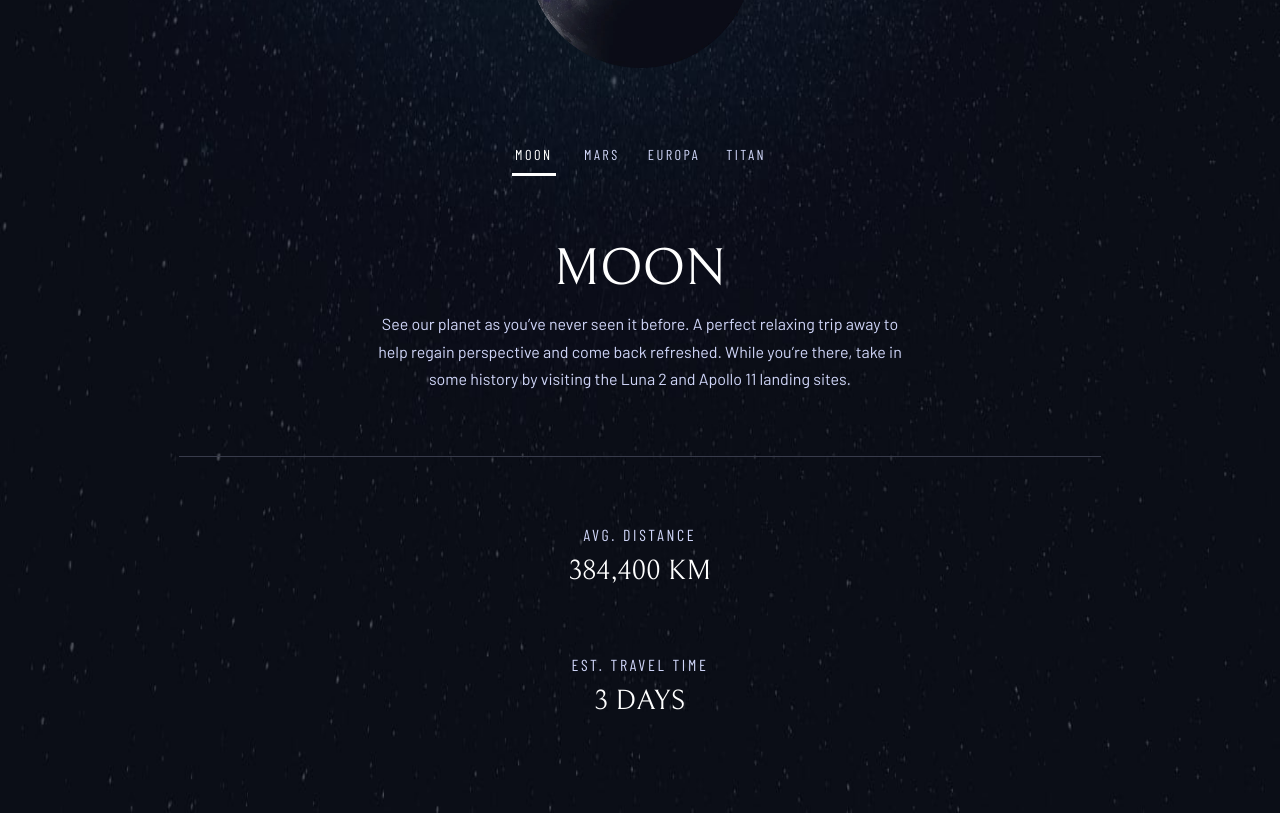
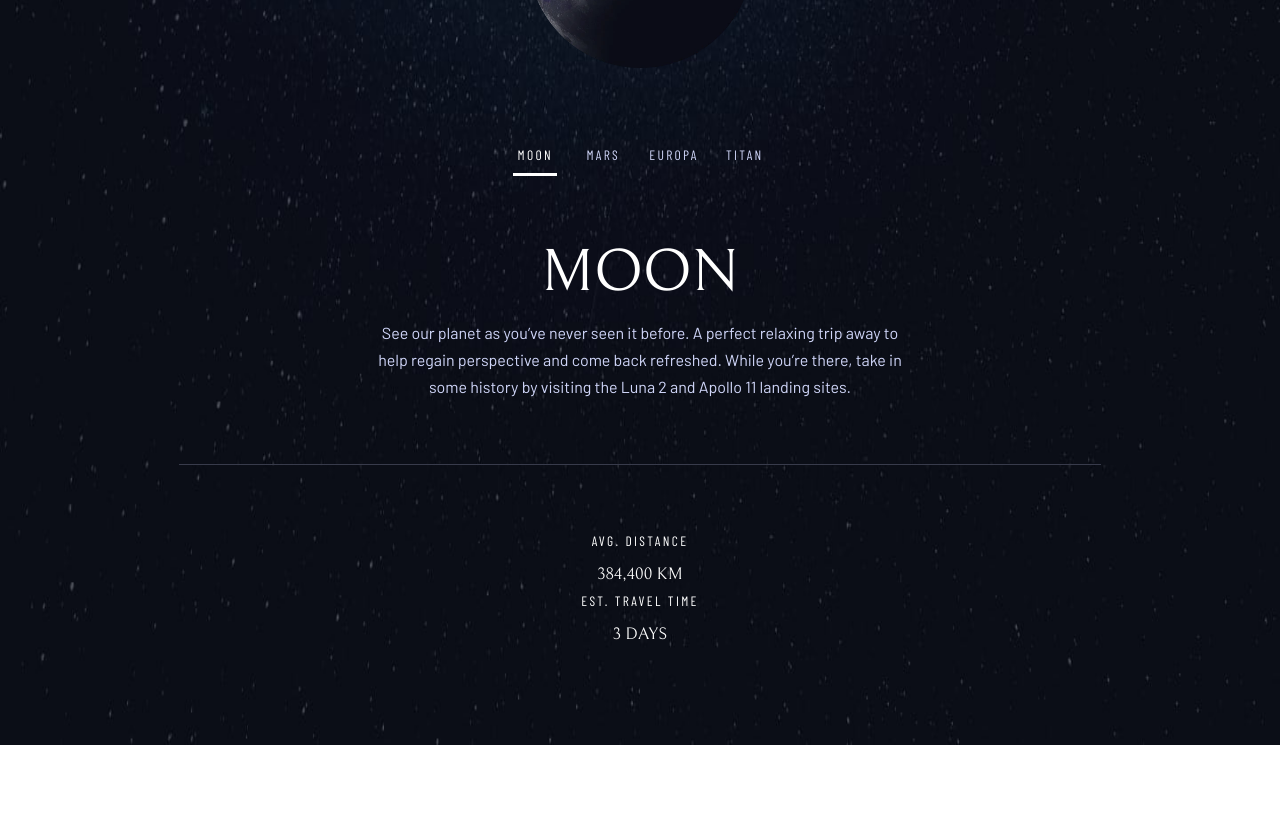
Before and after one commit to ozzy1136/space-tourism-website, a Next.js app: page /destination in a window 1280 px wide. Shown: the part 720-1533 px from the top of the page. After the commit the page ends 1465 px from the top, so only its background shows below. Built offline with nearby package versions, Linux system fonts and the light colour scheme.

Commit message:
Font size style changes

```diff
--- a/components/DestinationTab/index.jsx
+++ b/components/DestinationTab/index.jsx
@@ -20,13 +20,15 @@ export default function DestinationTab({ data }) {
 				<p>{data.description}</p>
 			</div>
 			<div className={styles.divider}></div>
-			<div className={styles.distanceWrapper}>
-				<p className="text-lg">Avg. distance</p>
-				<p className="text-xl">{data.distance}</p>
-			</div>
-			<div className={styles.timeWrapper}>
-				<p className="text-lg">Est. travel time</p>
-				<p className="text-xl">{data.travel}</p>
+			<div className={styles.detailsWrapper}>
+				<div className={styles.distanceWrapper}>
+					<p className="text-subheading2">Avg. distance</p>
+					<p className="text-subheading1">{data.distance}</p>
+				</div>
+				<div className={styles.timeWrapper}>
+					<p className="text-subheading2">Est. travel time</p>
+					<p className="text-subheading1">{data.travel}</p>
+				</div>
 			</div>
 		</React.Fragment>
 	);
--- a/global.css
+++ b/global.css
@@ -31,20 +31,20 @@
 	--ff-heading-primary: "Bellefair Regular", serif;
 	--ff-heading-secondary: "Barlow Condensed Regular", sans-serif;
 
-	--fz-50: 0.9rem;
+	--fz-50: 0.85rem;
 	--fz-100: 1rem;
-	--fz-200: 1rem;
-	--fz-300: 1.75rem;
-	--fz-400: 2.5rem;
-	--fz-500: 3.25rem;
-	--fz-600: 4rem;
+	--fz-200: 1.05rem;
+	--fz-300: 1.33rem;
+	--fz-400: 1.6rem;
+	--fz-500: 3.73rem;
+	--fz-600: 4.5rem;
 
 	@media (--viewport-tablet) {
-		--fz-200: 2rem;
-		--fz-300: 4rem;
-		--fz-400: 6rem;
-		--fz-500: 8rem;
-		--fz-600: 10rem;
+		--fz-200: 1.55rem;
+		--fz-300: 1.77rem;
+		--fz-400: 3.1rem;
+		--fz-500: 5.5rem;
+		--fz-600: 8.25rem;
 	}
 }
 
@@ -68,7 +68,6 @@ body.no-scroll {
 .text-subheading2,
 .text-nav {
 	text-transform: uppercase;
-	font-weight: normal;
 }
 
 .text-xxxxl,
@@ -106,7 +105,7 @@ body.no-scroll {
 .text-lg {
 	font-family: var(--ff-heading-secondary);
 	font-size: var(--fz-200);
-	letter-spacing: 0.168em;
+	letter-spacing: 4.75px;
 	color: rgb(var(--c-blue));
 	line-height: 1.7;
 }
@@ -123,12 +122,12 @@ body.no-scroll {
 }
 
 .text-subheading2 {
-	letter-spacing: 0.168em;
+	letter-spacing: 2.35px;
 }
 
 .text-nav {
 	text-decoration: none;
-	letter-spacing: 0.168em;
+	letter-spacing: 2.7px;
 }
 
 .page-section-container {
```
Also changed, not shown: pages/index.jsx (+5 -4 lines).
